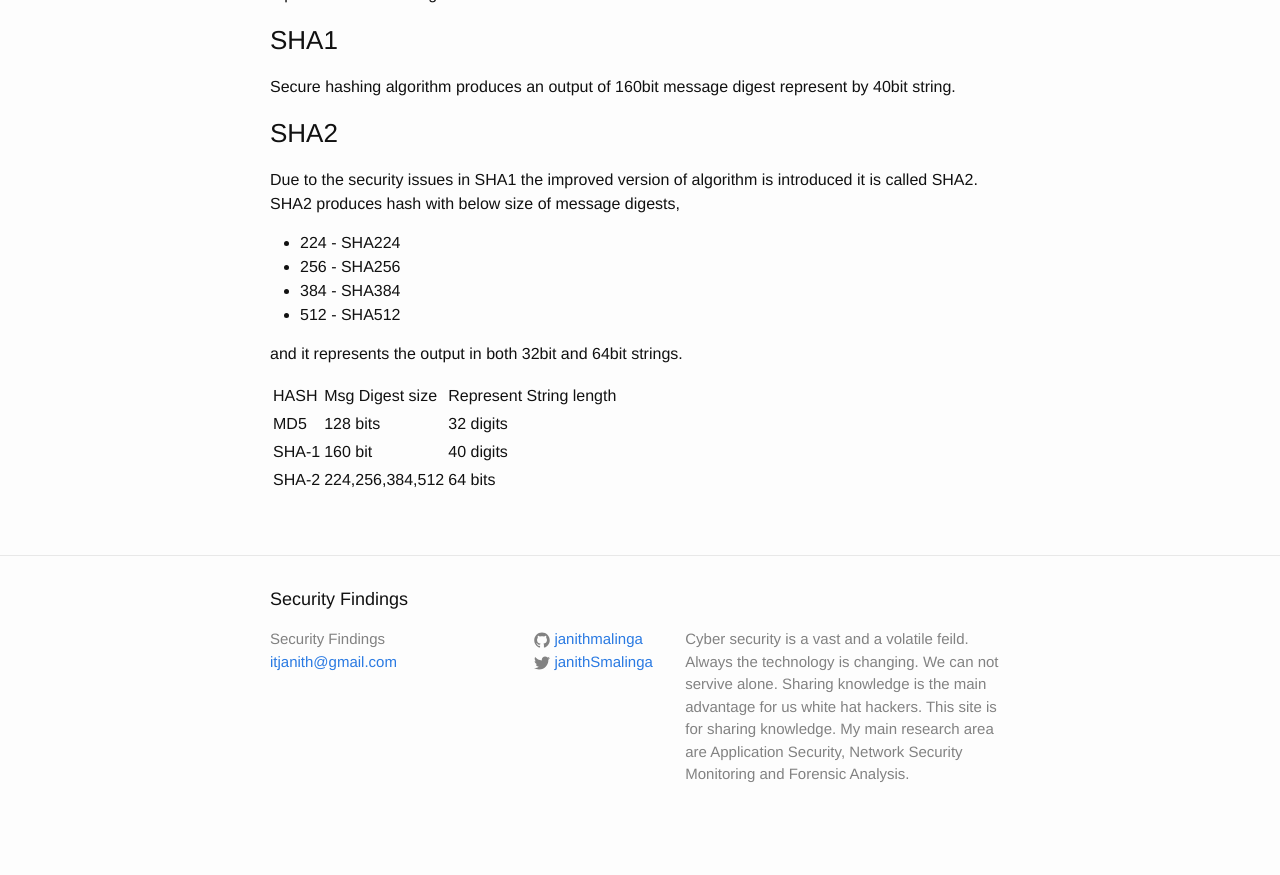
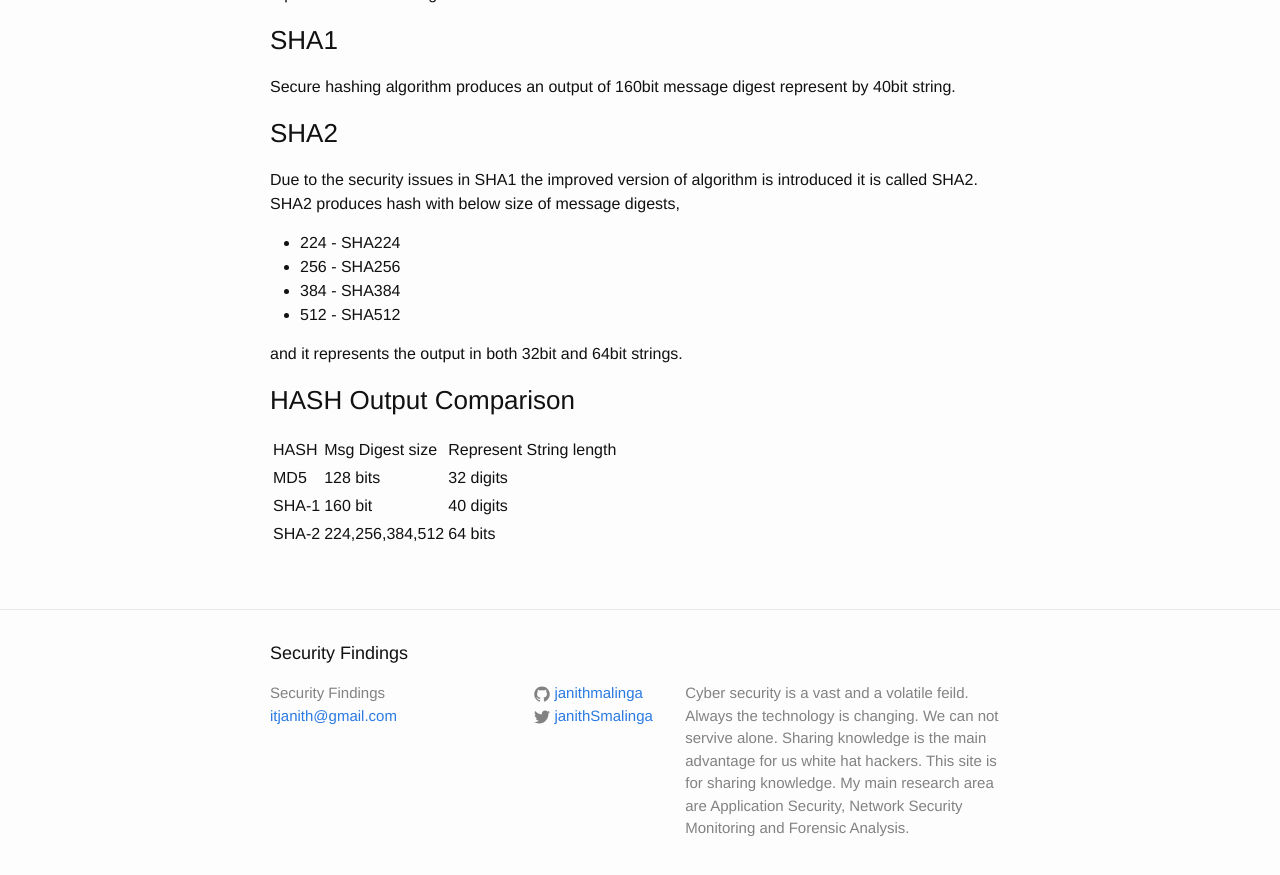
Before and after one commit to janithmalinga/janithmalinga.github.io, a Jekyll site: the page built from _posts/2022-02-28-Hashing-Algorithms-What-and-Why.md, in a window 1280 px wide and 900 px high, scrolled down 899 px. Shown: the top 875 px of the window. Built offline with Jekyll 4.4.1, drawn with Linux system fonts in a browser that asks for light colours; before the commit the page ends 1745 px from its top, so only the background shows below that.

Commit message:
Update 2022-02-28-Hashing-Algorithms-What-and-Why.md

```diff
--- a/_posts/2022-02-28-Hashing-Algorithms-What-and-Why.md
+++ b/_posts/2022-02-28-Hashing-Algorithms-What-and-Why.md
@@ -41,6 +41,8 @@ Due to the security issues in SHA1 the improved version of algorithm is introduc
 
 and it represents the output in both 32bit and 64bit strings.
 
+### HASH Output Comparison
+
 <table>
   <tr>
     <td>HASH</td>
```
